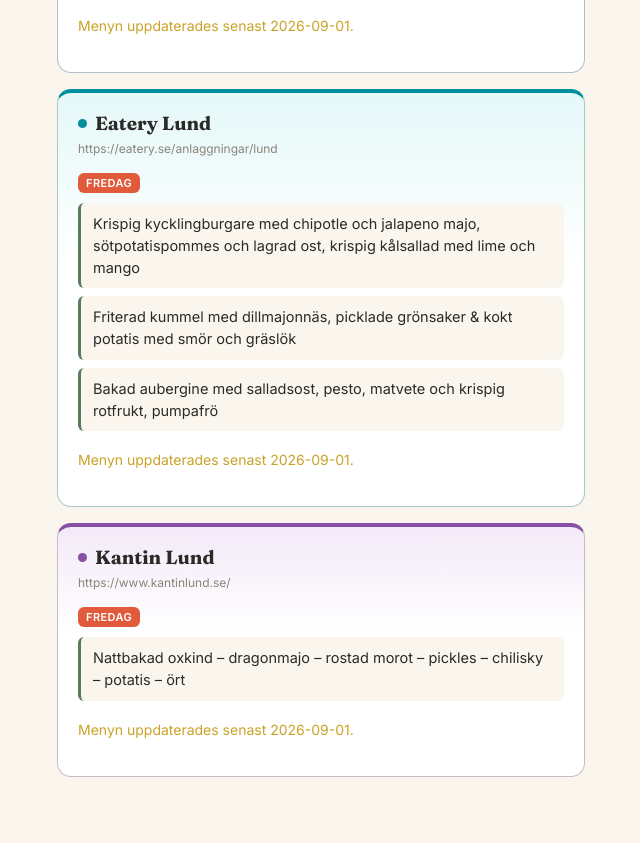
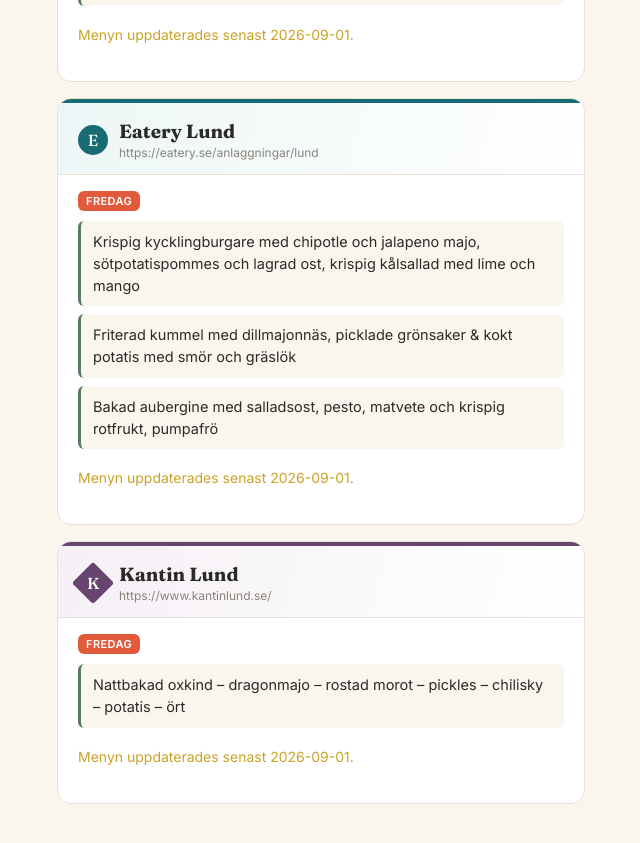
Before and after one commit to SvanHall/lunch-menu, a website: page index.html in a window 1280 px wide. Shown: the part 471-1314 px from the top of the page, without its empty margins (319-959 px from the left). Drawn offline with Linux system fonts and the light colour scheme.

Commit message:
Refine restaurant card styling

```diff
--- a/index.html
+++ b/index.html
@@ -77,42 +77,70 @@
         padding: 16px 16px 60px;
       }
       .card {
-        --restaurant: var(--sage);
-        --restaurant-wash: #f4f8f3;
-        background: linear-gradient(180deg, var(--restaurant-wash) 0%, var(--card) 42%);
-        border: 1px solid color-mix(in srgb, var(--restaurant) 28%, var(--line));
-        border-top: 4px solid var(--restaurant);
+        --restaurant: #334e68;
+        --restaurant-wash: #f1f5f8;
+        background: var(--card);
+        border: 1px solid var(--line);
         border-radius: 14px;
-        padding: 18px 20px;
+        overflow: hidden;
+        padding: 0 20px 18px;
         margin-bottom: 16px;
       }
       .card--bricks {
-        --restaurant: #2563a8;
-        --restaurant-wash: #eaf2fc;
+        --restaurant: #334e68;
+        --restaurant-wash: #f1f5f8;
       }
       .card--eatery {
-        --restaurant: #008f9c;
-        --restaurant-wash: #e5f8f8;
+        --restaurant: #176b73;
+        --restaurant-wash: #edf6f6;
       }
       .card--kantin {
-        --restaurant: #8650a5;
-        --restaurant-wash: #f3eaf8;
+        --restaurant: #68456f;
+        --restaurant-wash: #f5f0f6;
       }
-      .card h2 {
+      .restaurant-head {
+        display: flex;
+        align-items: center;
+        gap: 11px;
+        margin: 0 -20px;
+        padding: 16px 20px 14px;
+        background: linear-gradient(105deg, var(--restaurant-wash), var(--card));
+        border-top: 4px solid var(--restaurant);
+        border-bottom: 1px solid var(--line);
+      }
+      .restaurant-mark {
+        display: grid;
+        place-items: center;
+        width: 30px;
+        height: 30px;
+        flex: 0 0 auto;
+        background: var(--restaurant);
+        color: white;
+        font-family: "Fraunces", serif;
+        font-size: 16px;
+        line-height: 1;
+        border-radius: 8px;
+      }
+      .card--eatery .restaurant-mark {
+        border-radius: 50%;
+      }
+      .card--kantin .restaurant-mark {
+        border-radius: 3px;
+        transform: rotate(45deg);
+      }
+      .card--kantin .restaurant-mark span {
+        transform: rotate(-45deg);
+      }
+      .restaurant-head h2 {
         display: flex;
         align-items: center;
         font-family: "Fraunces", serif;
         font-size: 19px;
-        margin: 0 0 2px;
+        margin: 0;
       }
-      .card h2::before {
-        content: "";
-        width: 9px;
-        height: 9px;
-        flex: 0 0 auto;
-        margin-right: 8px;
-        background: var(--restaurant);
-        border-radius: 50%;
+      .restaurant-head .src {
+        display: block;
+        margin-top: 2px;
       }
       .card .src {
         font-size: 12px;
@@ -301,8 +329,11 @@
         const el = document.createElement("div");
         el.className = `card card--${id}`;
         el.innerHTML = `
-    <h2>${r.name}</h2>
-    <a class="src" href="${r.page}" target="_blank" rel="noopener">${r.page}</a>
+    <div class="restaurant-head">
+      <span class="restaurant-mark"><span>${id[0].toUpperCase()}</span></span>
+      <div><h2>${r.name}</h2>
+      <a class="src" href="${r.page}" target="_blank" rel="noopener">${r.page}</a></div>
+    </div>
     <div class="today-block"></div>
   `;
 
```
Also changed, not shown: lunch.html (+55 -24 lines).
